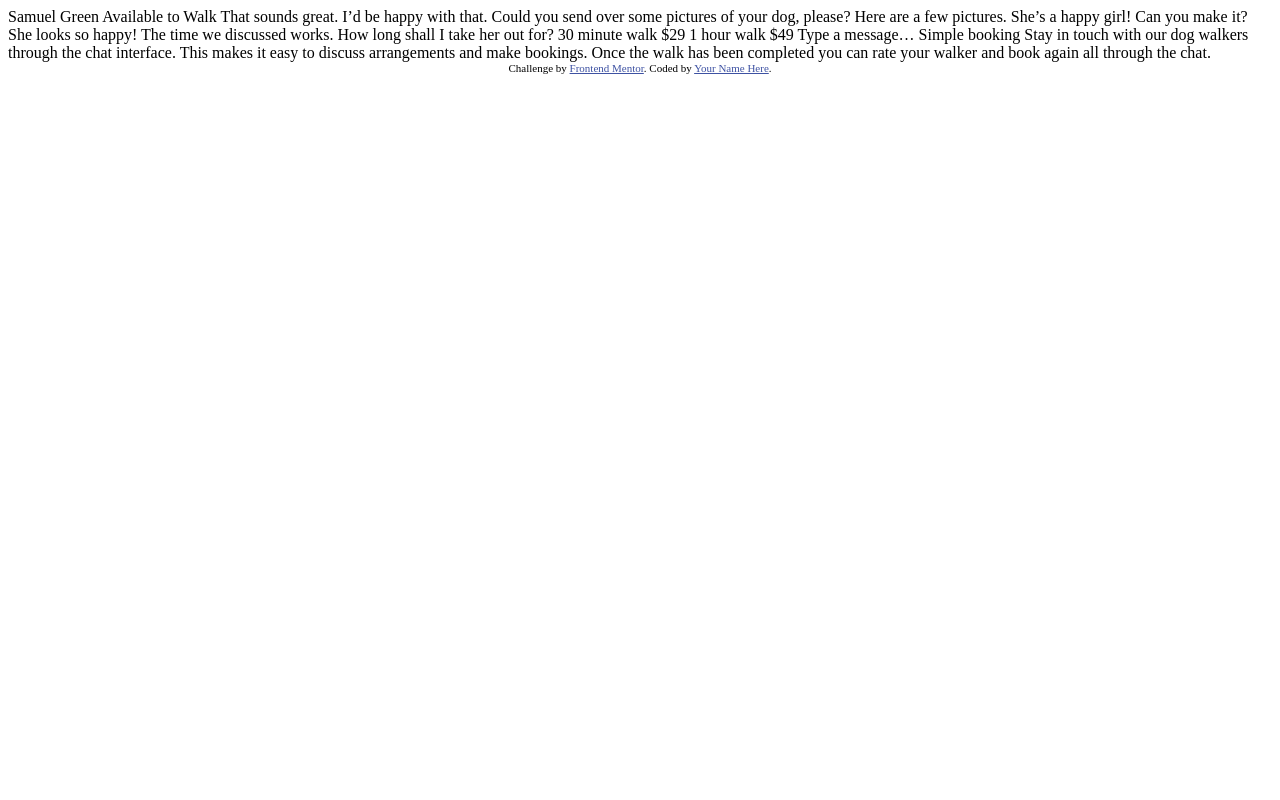
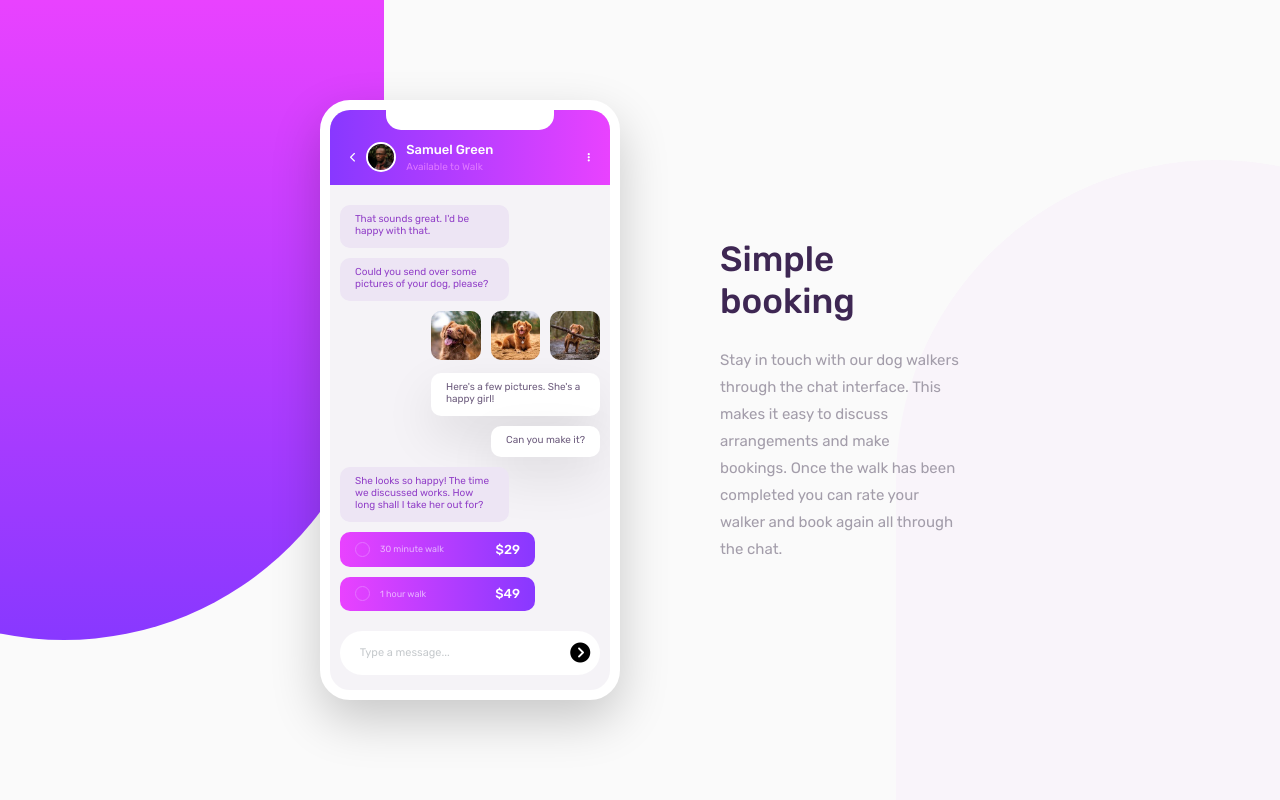
Before and after one commit to posivibez/3-challenge, a website: page index.html in a window 1280 px wide. Drawn offline with Linux system fonts and the light colour scheme.

Commit message:
finished challenge

```diff
--- a/index.html
+++ b/index.html
@@ -1,51 +1,141 @@
 <!DOCTYPE html>
 <html lang="en">
+
 <head>
   <meta charset="UTF-8">
-  <meta name="viewport" content="width=device-width, initial-scale=1.0"> <!-- displays site properly based on user's device -->
+  <meta name="viewport" content="width=device-width, initial-scale=1.0">
+  <!-- displays site properly based on user's device -->
 
+  <link rel="preconnect" href="https://fonts.gstatic.com">
+  <link href="https://fonts.googleapis.com/css2?family=Rubik:wght@400;500;700&display=swap" rel="stylesheet">
+  <link rel="stylesheet" href="css/style.css">
   <link rel="icon" type="image/png" sizes="32x32" href="./images/favicon-32x32.png">
+
+  <script src="https://kit.fontawesome.com/730841a2e9.js" crossorigin="anonymous"></script>
+
+
 
   <title>Frontend Mentor | [Challenge Name Here]</title>
 
-  <!-- Feel free to remove these styles or customise in your own stylesheet 👍 -->
-  <style>
-    .attribution { font-size: 11px; text-align: center; }
-    .attribution a { color: hsl(228, 45%, 44%); }
-  </style>
 </head>
+
 <body>
 
-  Samuel Green
-  Available to Walk
+  <div class="container">
 
-  That sounds great. I’d be happy with that.
+    <div class="blob1">&nbsp;</div>
+    <div class="blob2">&nbsp;</div>
 
+    <section class="app__container">
+
+      <!-- ******************** PHONE FEATURE ******************** -->
+      <div class="app__phone">
+        <div class="app__phone--header">
+          <div class="app__phone--header-whitespace">
+            &nbsp;
+          </div>
+          <div class="app__phone--header-box">
+            <i class="fas fa-chevron-left"></i>
+            <img src="/images/avatar.jpg" alt="Avatar Image">
+            <div class="app__phone--header-text">
+              <p class="app__phone--header-text-name">Samuel Green</p>
+              <p class="app__phone--header-text-status">Available to Walk</p>
+            </div>
+
+            <i class="fas fa-ellipsis-v app__phone--header-icon-right"></i>
+          </div>
+
+        </div>
+
+        <div class="app__phone--messages">
+          <div class="app__phone--messages-item app__phone--messages-item-left">
+            That sounds great. I'd be happy with that.
+          </div>
+
+          <div class="app__phone--messages-item app__phone--messages-item-left">
             Could you send over some pictures of your dog, please?
+          </div>
 
-  Here are a few pictures. She’s a happy girl!
 
+          <div class="app__phone--messages-imgs">
+
+            <img src="/images/dog-image-1.jpg" alt="Dog pic 1">
+            <img src="/images/dog-image-2.jpg" alt="Dog pic 2">
+            <img src="/images/dog-image-3.jpg" alt="Dog pic 3">
+
+          </div>
+
+          <div class="app__phone--messages-item app__phone--messages-item-right">
+            Here's a few pictures. She's a happy girl!
+          </div>
+
+          <div class="app__phone--messages-item app__phone--messages-item-right">
             Can you make it?
+          </div>
 
+          <div class="app__phone--messages-item app__phone--messages-item-left">
             She looks so happy! The time we discussed works. How long shall I take her out for?
+          </div>
 
+          <div class="app__phone--messages-option">
+
+            <div class="app__phone--messages-option-circle">
+              &nbsp;
+            </div>
+
+            <div class="app__phone--messages-option-text">
               30 minute walk
+            </div>
+
+            <div class="app__phone--messages-option-price">
               $29
+            </div>
 
+
+          </div>
+
+          <div class="app__phone--messages-option">
+            <div class="app__phone--messages-option-circle">
+              &nbsp;
+            </div>
+
+            <div class="app__phone--messages-option-text">
               1 hour walk
+            </div>
+
+            <div class="app__phone--messages-option-price">
               $49
+            </div>
+          </div>
 
-  Type a message…
+        </div>
 
+
+        <div class="app__phone--footer">
+
+          <p>Type a message...</p>
+          <i class="fas fa-chevron-circle-right"></i>
+        </div>
+
+      </div>
+
+
+      <!-- ******************** FEATURE TEXT ******************** -->
+      <div class="app__text">
+        <h1 class="app__text--heading">
           Simple booking
+        </h1>
+        <p class="app__text--details">
+          Stay in touch with our dog walkers through the chat interface. This makes it easy to discuss arrangements and
+          make bookings. Once the walk has been completed you can rate your walker and book again all through the chat.
+        </p>
 
-  Stay in touch with our dog walkers through the chat interface. This makes it easy to
-  discuss arrangements and make bookings. Once the walk has been completed you can rate
-  your walker and book again all through the chat.
+      </div>
 
-  <div class="attribution">
-    Challenge by <a href="https://www.frontendmentor.io?ref=challenge" target="_blank">Frontend Mentor</a>.
-    Coded by <a href="#">Your Name Here</a>.
+    </section>
+
   </div>
+
 </body>
+
 </html>
--- /dev/null
+++ b/sass/_base.scss
@@ -0,0 +1,78 @@
+// COLOR VARIABLES
+$color-pale-violet: hsl(276, 100%, 81%); // (sub-heading at the top of the app UI)
+$color-left-msg-txt:hsl(276, 55%, 52%); // (chat on the left)
+$color-right-msg-txt:hsl(271, 15%, 43%); // (chat on the right)
+$color-grayish-blue:hsl(206, 6%, 79%); // (placeholder text)
+$color-very-dark-violet:hsl(271, 36%, 24%); // (main heading) (submit button bg)
+$color-dark-grayish-violet:hsl(270, 7%, 64%); // (paragraph)
+$color-left-msg-bg: #EDE5F4;
+$color-right-msg-bg: #fff;
+$color-header-msg-text: #DF78FF;
+
+$color-blob2-bg: #F9F4FA;
+
+//GRADIENT COLORS
+$gradient-light-magenta: hsl(293, 100%, 63%);
+$gradient-light-violet: hsl(264, 100%, 61%);
+
+//SECONDARY COLORS
+$color-white-bg: #FAFAFA;
+$color-light-grayish-violet: hsl(270, 20%, 96%); // (app background)
+$color-very-light-magenta:hsl(289, 100%, 72%); // (radio button outline)
+
+// FONT VARIABLES
+$font-primary: 'Kumbh Sans', sans-serif;
+
+//RESPONSIVE VARIABLES
+$bp-desktop: 90em; //1440px
+$bp-mobile: 25em; //375px
+
+//FONT AWESOME ICONS
+$fa-font-path: "/images/webfonts";
+
+*,
+*::before,
+*::after {
+    margin: 0;
+    padding: 0;
+    box-sizing: inherit;
+}
+
+html {
+    box-sizing: border-box;
+    font-size: 62.5%;
+
+    // @media only screen and (max-width: $bp-largest) {
+    //     font-size: 50%;
+    // }
+
+    @media only screen and (max-width: $bp-mobile) {
+        font-size: 50%;
+
+    }
+
+}
+
+body {
+    background-color: $color-white-bg;
+    font-size: 1.6rem;
+    font-family: 'Rubik', sans-serif;
+    color: $color-dark-grayish-violet;
+}
+
+.container {
+
+    height: 100vh;
+    width: 100%;
+    overflow: hidden;
+    position: relative;
+    display: flex;
+    justify-content: center;
+    align-items: center;
+
+    @media only screen and (max-width: $bp-mobile) {
+
+        overflow: visible;
+    }
+
+}
--- /dev/null
+++ b/sass/_grid.scss
@@ -0,0 +1,297 @@
+.app {
+
+    //OVERALL GRID CONTAINER FOR FEATURE
+    &__container {
+        // margin: 0 25rem;
+        width: 50%;
+        max-height: 600px;
+        z-index: 2;
+        display: grid;
+        grid-template-columns: 300px 1fr;
+        grid-gap: 10rem;
+        justify-items: center;
+
+        @media only screen and (max-width: $bp-mobile) {
+            width: 80%;
+            grid-template-columns: auto;
+            grid-gap: 5rem;
+
+
+        }
+    }
+
+    //PHONE ON RIGHT SIDE
+    &__phone {
+
+        background-color: $color-light-grayish-violet;
+        border-radius: 30px;
+        border: 1rem solid white;
+        height: 600px;
+        overflow: hidden;
+        box-shadow: 0 2rem 5rem rgba(black, 0.2);
+
+        display: grid;
+        grid-template-rows: min-content auto auto;
+
+        @media only screen and (max-width: $bp-mobile) {
+            width: 250px;
+            height: 500px;
+            margin-top: 3rem;
+
+        }
+
+        //TOP BAR OF MESSAGE APP
+        &--header{
+            background-image: linear-gradient(to right, $gradient-light-violet, $gradient-light-magenta);
+            color: white;
+            position: relative;
+
+            &-whitespace {
+                background-color: white;
+                width: 60%;
+                height: 5rem;
+                margin: 0 auto;
+                border-radius: 15px;
+                position: absolute;
+                top: -40%;
+                left: 50%;
+                transform: translateX(-50%);
+            }
+
+            &-box {
+                margin: 0 2rem;
+                margin-top: 3rem;
+                margin-bottom: 1rem;
+                display: flex;
+                align-items: center;
+            }
+
+            & i {
+                font-size: 1rem;
+            }
+
+            &-icon-right {
+                margin-left: auto;
+            }
+
+            & img {
+                width: 3rem;
+                border-radius: 50%;
+                border: 2px solid white;
+                margin-left: 1rem;
+            }
+
+            &-text {
+                margin-left: 1rem;
+                line-height: 1.5;
+
+
+
+                &-name {
+                    font-weight: 500;
+                    font-size: 1.3rem;
+                }
+
+                &-status {
+                    font-size: 1rem;
+                    font-weight: 400;
+                    color: $color-header-msg-text;
+                }
+            }
+
+        }
+
+        //MESSAGES BEING SENT
+        &--messages{
+            // display: flex;
+            // flex-direction: column;
+            margin: 2rem 1rem;
+
+            display: grid;
+            grid-auto-columns: 1fr;
+            grid-gap: 1rem;
+
+            &-item{
+                // border-radius: 5px;
+                padding: .8rem 1.5rem;
+                font-size: 1rem;
+                border-radius: 1rem;
+                max-width: 65%;
+
+
+
+
+                &-left{
+                    background-color: $color-left-msg-bg;
+                    color: $color-left-msg-txt;
+
+
+
+
+                }
+
+                &-right{
+                    background-color: $color-right-msg-bg;
+                    color: $color-right-msg-txt;
+                    justify-self: end;
+
+                    box-shadow: 0 2rem 5rem rgba(black, 0.1);
+                }
+
+            }
+
+
+
+            &-imgs {
+                max-width: 65%;
+                background-color: transparent;
+                justify-self: end;
+                display: grid;
+                grid-template-columns: repeat(3, auto);
+                grid-column-gap: 1rem;
+
+                & img {
+                    width: 100%;
+                    border-radius: 10px;
+                }
+            }
+
+            //OPTIONS AT BOTTOM OF MESSAGE
+            &-option {
+                max-width: 75%;
+                background-image: linear-gradient(to left, $gradient-light-violet, $gradient-light-magenta);
+                padding: .8rem 1.5rem;
+                font-size: 1.2rem;
+                border-radius: 1rem;
+                display: flex;
+                align-items: center;
+
+                &-circle {
+                    width: 1.5rem;
+                    height: 1.5rem;
+                    border-radius: 50%;
+                    border: 1px solid $color-very-light-magenta;
+
+                }
+
+                &-text {
+                    margin-left: 1rem;
+                    font-size: .9rem;
+                    color: rgba(white, 0.6);
+                }
+
+                &-price {
+                    margin-left: auto;
+                    font-size: 1.3rem;
+                    color:white;
+                    font-weight: 500;
+                }
+            }
+        }
+
+        //FOOTER INPUT IN MESSAGE APP
+        &--footer {
+            display: flex;
+            align-items: center;
+            width: 93%;
+            background-color: white;
+            margin: 0 auto;
+            margin-bottom: 1.5rem;
+            // padding: 1rem;
+            border-radius: 50px;
+
+            & p {
+                margin-left: 2rem;
+                font-size: 1.1rem;
+                color: $color-grayish-blue;
+            }
+
+            & i {
+                margin-left: auto;
+                margin-right: 1rem;
+                font-size: 2rem;
+
+                color:black;
+
+            }
+
+
+        }
+    }
+
+
+    //HEADER AND TEXT ON RIGHT SIDE
+    &__text {
+
+        display: flex;
+        flex-direction: column;
+        justify-content: center;
+
+        @media only screen and (max-width: $bp-mobile) {
+
+            text-align: center;
+
+        }
+
+
+        &--heading {
+            color: $color-very-dark-violet;
+            margin-bottom: 2.5rem;
+            font-size: 3.5rem;
+            font-weight: 500;
+
+        }
+
+        &--details {
+            color: $color-dark-grayish-violet;
+            line-height: 1.8;
+            font-size: 1.5rem;
+        }
+    }
+
+}
+
+.blob1,
+.blob2 {
+    position: absolute;
+    z-index: 1;
+    height: 80%;
+    width: 50%;
+    @media only screen and (max-width: $bp-mobile) {
+        height: 60%;
+        width: 50%;
+
+    }
+}
+
+.blob1 {
+    top: 0;
+    left: -20%;
+    background-image: linear-gradient($gradient-light-magenta, $gradient-light-violet);
+    border-bottom-right-radius: 50%;
+    border-bottom-left-radius: 50%;
+
+    @media only screen and (max-width: $bp-mobile) {
+        left: 0;
+        border-bottom-right-radius: 100%;
+        border-bottom-left-radius: 0%;
+
+    }
+
+}
+
+.blob2 {
+    bottom: 0;
+    right: -20%;
+    background-color: $color-blob2-bg;
+    border-top-right-radius: 50%;
+    border-top-left-radius: 50%;
+
+    @media only screen and (max-width: $bp-mobile) {
+        bottom: -20%;
+        right: 0;
+        border-top-right-radius: 0%;
+        border-top-left-radius: 100%;
+
+    }
+}
--- /dev/null
+++ b/sass/main.scss
@@ -0,0 +1,2 @@
+@import "base";
+@import "grid";
```
Also changed, not shown: package.json (added, +24 -0 lines), css/style.comp.css (added), css/style.css (added), css/style.prefix.css (added), 1 other file. Lines whose indentation alone changed are shown as unchanged.
